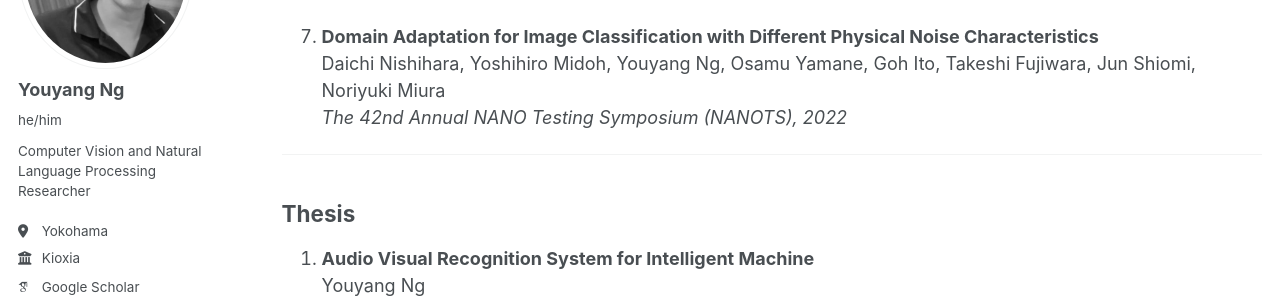
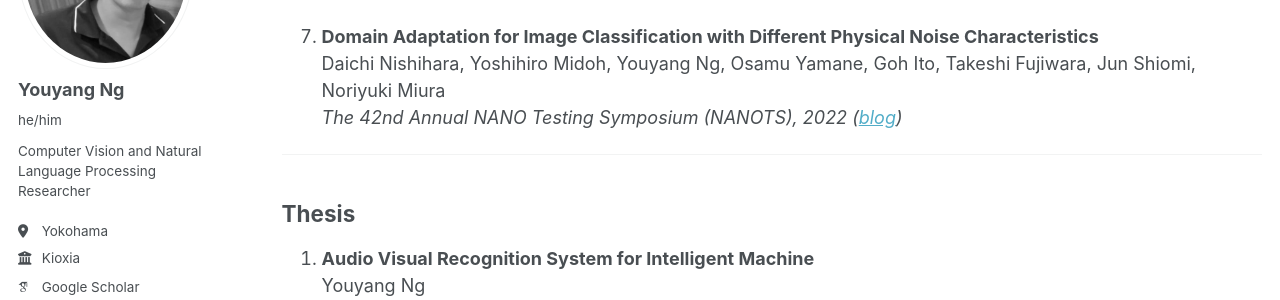
Before and after one commit to yy29/yy29.github.io, a Jekyll site: the page built from _pages/publications.md, in a window 1280 px wide and 900 px high, scrolled down 4015 px. Shown: the part 230-530 px from the top of the window. Built offline with Jekyll 4.4.1, drawn with Linux system fonts in a browser that asks for light colours; some web fonts are replaced.

Commit message:
Update publications.md

```diff
--- a/_pages/publications.md
+++ b/_pages/publications.md
@@ -154,7 +154,7 @@ Yasuto Hoshi, Daisuke Miyashita, Yasuhiro Morioka, Youyang Ng, Osamu Torii, Jun
 
 1. **Domain Adaptation for Image Classification with Different Physical Noise Characteristics**
 Daichi Nishihara, Yoshihiro Midoh, Youyang Ng, Osamu Yamane, Goh Ito, Takeshi Fujiwara, Jun Shiomi, Noriyuki Miura
-*The 42nd Annual NANO Testing Symposium (NANOTS), 2022*
+*The 42nd Annual NANO Testing Symposium (NANOTS), 2022 ([blog](http://www-ise3.ist.osaka-u.ac.jp/2022/11/14/%E3%83%8A%E3%83%8E%E3%83%86%E3%82%B9%E3%83%86%E3%82%A3%E3%83%B3%E3%82%B0%E3%82%B7%E3%83%B3%E3%83%9D%E3%82%B8%E3%82%A6%E3%83%A02022-11-8-10/))*
 
 ---
 ## Thesis
```
